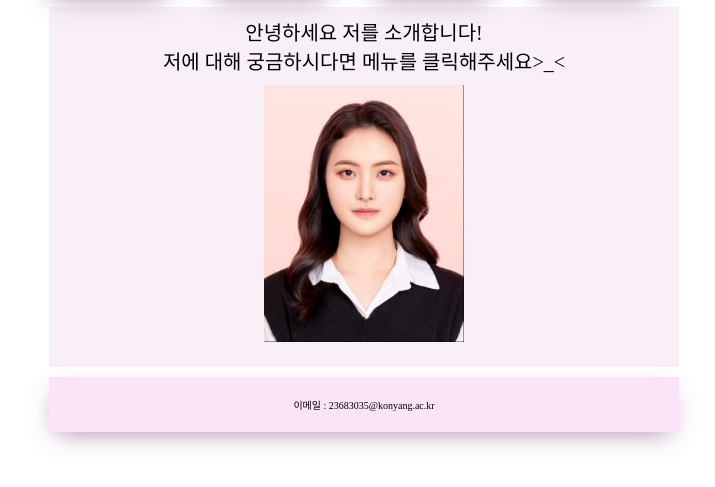
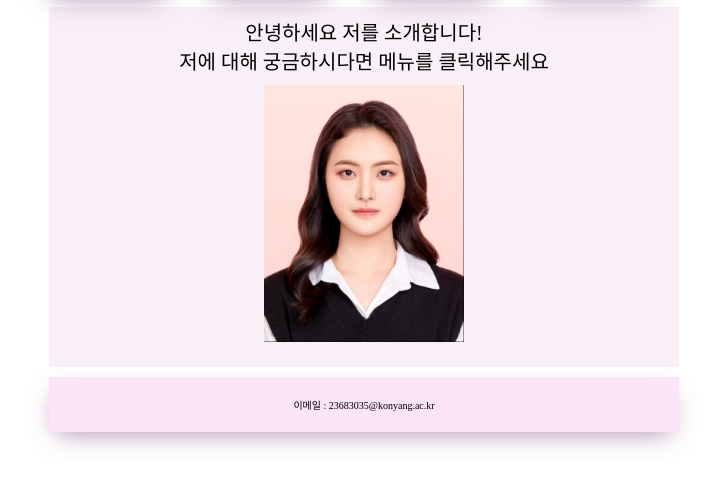
Before and after one commit to sohn-minseo/web, a plain HTML site: page index.html in a window 1280 px wide. Shown: the part 299-786 px from the top of the page, without its empty margins (276-991 px from the left). Drawn offline with Linux system fonts and the light colour scheme; a web font is replaced by a local one.

Commit message:
Update index.html

```diff
--- a/index.html
+++ b/index.html
@@ -25,7 +25,7 @@
     </div>
     <div id="content">
         <p class="main_content">안녕하세요 저를 소개합니다!</p>
-        <p class="main_content">저에 대해 궁금하시다면 메뉴를 클릭해주세요>_<</p>
+        <p class="main_content">저에 대해 궁금하시다면 메뉴를 클릭해주세요</p>
         <img id="img" src="photo/me.jpg">
     </div>
     <div id="footer">
```
